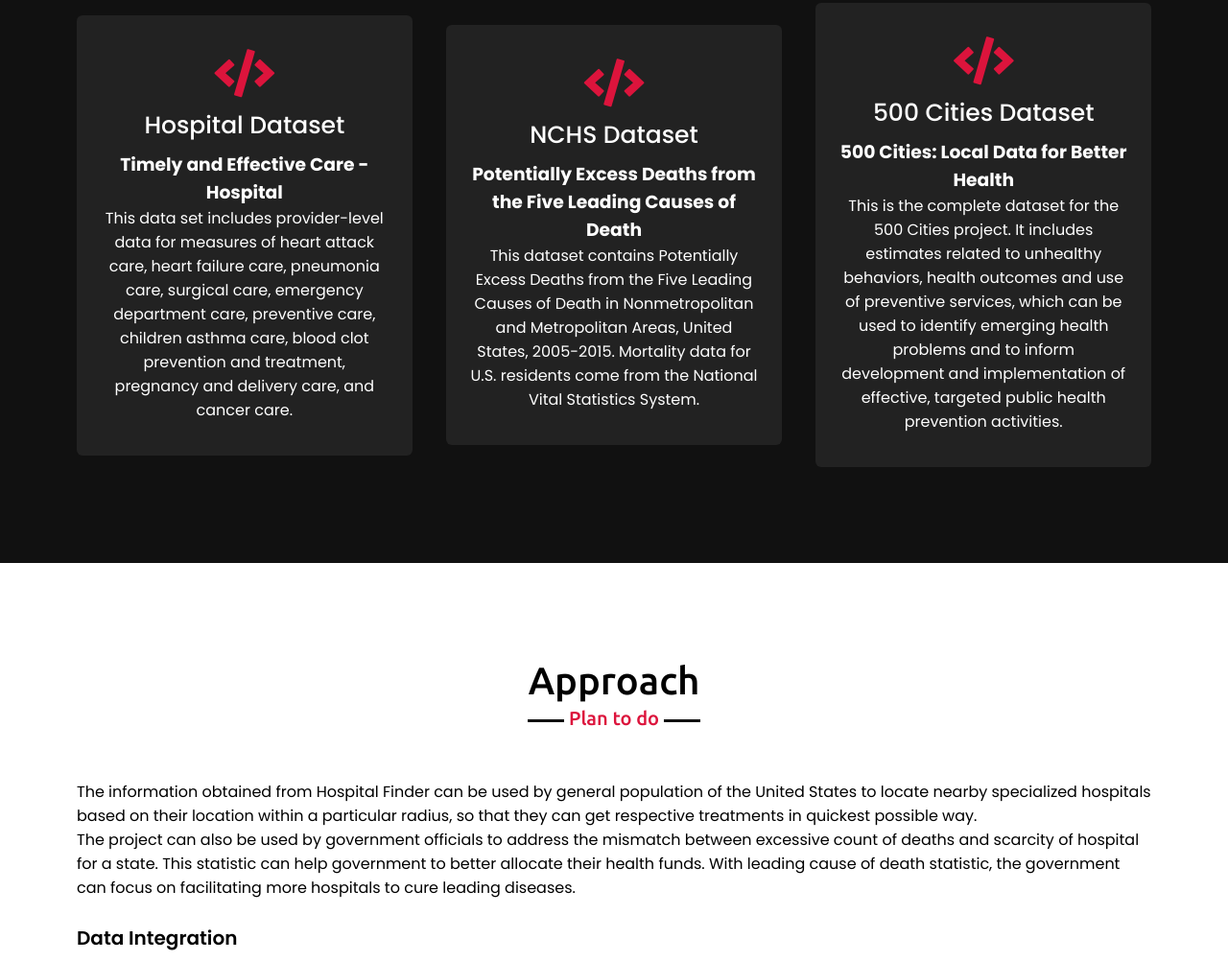
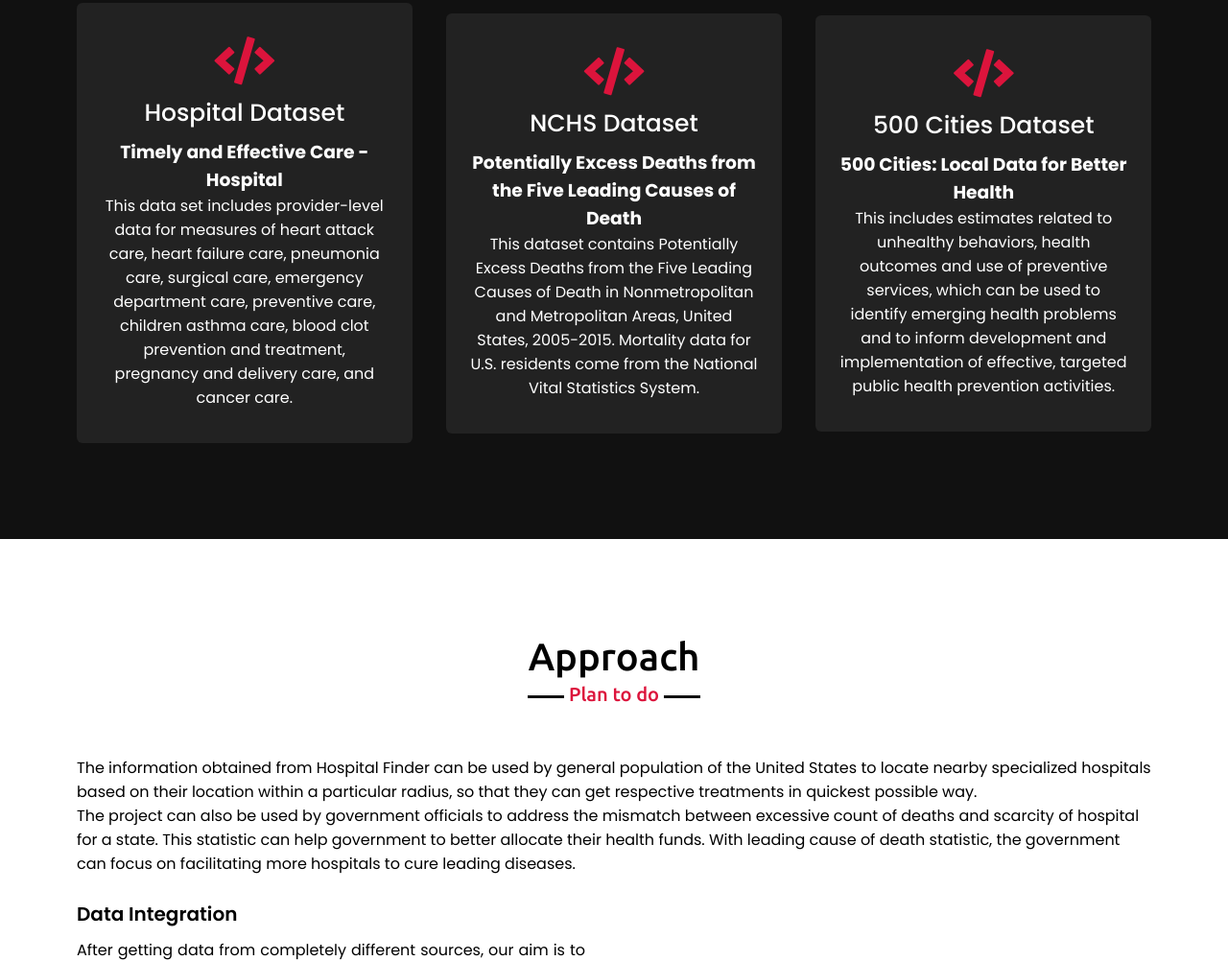
Before and after one commit to Aditihegde27/Nearest-Hospital-Spotter, a plain HTML site: page index.html in a window 1280 px wide. Shown: the part 1757-2759 px from the top of the page at 96% size. Drawn offline with nearby package versions, Linux system fonts and the light colour scheme.

Commit message:
Update index.html

```diff
--- a/index.html
+++ b/index.html
@@ -99,7 +99,7 @@
                         <i class="fas fa-code"></i>
                         <div class="text">500 Cities Dataset</div>
                         <h3>500 Cities: Local Data for Better Health</h3>
-                        <p> This is the complete dataset for the 500 Cities project. It includes estimates related to unhealthy behaviors, health outcomes and use of preventive services, which can be used to identify emerging health problems and to inform development and implementation of effective, targeted public health prevention activities.</p>
+                        <p> This includes estimates related to unhealthy behaviors, health outcomes and use of preventive services, which can be used to identify emerging health problems and to inform development and implementation of effective, targeted public health prevention activities.</p>
                     </div>
                 </div>
 
```
